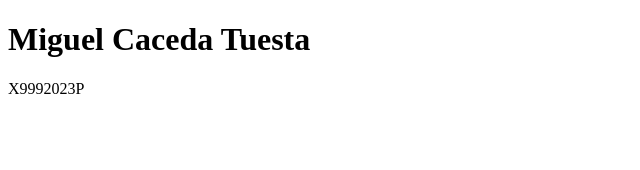
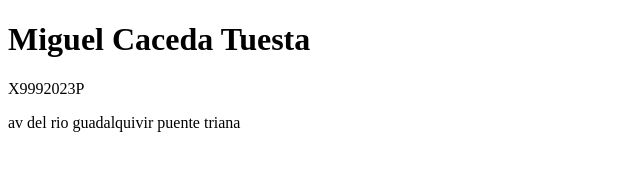
Before and after one commit to mikkype/P5gitMiguel, a plain HTML site: page index.html in a window 1280 px wide. Shown: the whole page, without its empty margins (0-640 px from the left). Drawn offline with Linux system fonts and the light colour scheme.

Commit message:
direccion creada

```diff
--- a/index.html
+++ b/index.html
@@ -11,6 +11,7 @@
 
     <h1>Miguel Caceda Tuesta</h1>
     <p>X9992023P</p>
+    <p>av del rio guadalquivir puente triana</p>
 
 </body>
 
```
